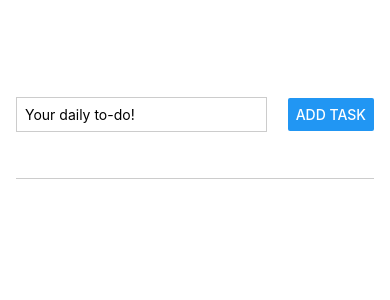
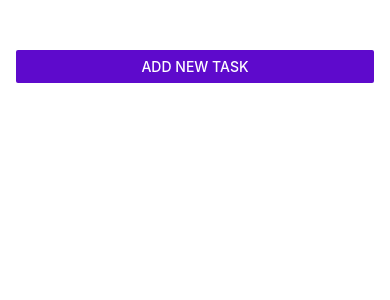
Before and after one commit to yasemintoraman/BasicToDoListApp, a React Native app: screen / in a window 390 px wide. Shown: the top 300 px of the page. Built offline with nearby package versions, Linux system fonts and the light colour scheme.

Commit message:
Stylized the modal overlay

```diff
--- a/App.js
+++ b/App.js
@@ -1,11 +1,16 @@
 import { useState } from "react";
-import { StyleSheet, View, FlatList } from "react-native";
+import { StyleSheet, View, FlatList, Button } from "react-native";
 
 import TaskItem from "./components/TaskItem";
 import TaskInput from "./components/TaskInput";
 
 export default function App() {
+  const [modalIsVisible, setModalIsVisible] = useState(false);
   const [dailyTasks, setDailyTasks] = useState([]);
+
+  function startAddTaskHandler() {
+    setModalIsVisible(true);
+  }
 
   function addTaskHandler(enteredTaskText) {
     setDailyTasks((currentDailyTasks) => [
@@ -22,7 +27,12 @@
 
   return (
     <View style={styles.appContainer}>
-      <TaskInput onAddTask={addTaskHandler} />
+      <Button
+        title="Add New Task"
+        color="#5e0acc"
+        onPress={startAddTaskHandler}
+      />
+      <TaskInput visible={modalIsVisible} onAddTask={addTaskHandler} />
       <View style={styles.tasksContainer}>
         <FlatList
           data={dailyTasks}
--- a/components/TaskInput.js
+++ b/components/TaskInput.js
@@ -1,5 +1,5 @@
 import { useState } from "react";
-import { View, TextInput, Button, StyleSheet } from "react-native";
+import { View, TextInput, Button, StyleSheet, Modal } from "react-native";
 
 function TaskInput(props) {
   const [enteredTaskText, setEnteredTaskText] = useState("");
@@ -14,6 +14,7 @@
   }
 
   return (
+    <Modal visible={props.visible} animationType="slide">
       <View style={styles.inputContainer}>
         <TextInput
           style={styles.textInput}
@@ -21,8 +22,16 @@
           onChangeText={taskInputHandler}
           value={enteredTaskText}
         />
+        <View style={styles.buttonContainer}>
+          <View style={styles.button}>
             <Button title="Add Task" onPress={addTaskHandler} />
           </View>
+          <View style={styles.button}>
+            <Button title="Cancel" />
+          </View>
+        </View>
+      </View>
+    </Modal>
   );
 }
 
@@ -31,18 +40,25 @@
 const styles = StyleSheet.create({
   inputContainer: {
     flex: 1,
-      flexDirection: 'row',
-      justifyContent: 'space-between',
-      alignItems: 'center',
+    justifyContent: "space-between",
+    alignItems: "center",
     marginBottom: 24,
+    padding: 16,
     borderBottomWidth: 1,
-      borderBottomColor: '#cccccc',
+    borderBottomColor: "#cccccc",
   },
   textInput: {
     borderWidth: 1,
-      borderColor: '#cccccc',
-      width: '70%',
-      marginRight: 8,
+    borderColor: "#cccccc",
+    width: "100%",
     padding: 8,
   },
+  buttonContainer: {
+    marginTop: 16,
+    flexDirection: "row",
+  },
+  button: {
+    width: 100,
+    marginHorizontal: 8,
+  },
 });
```
Lines whose indentation alone changed are shown as unchanged.
